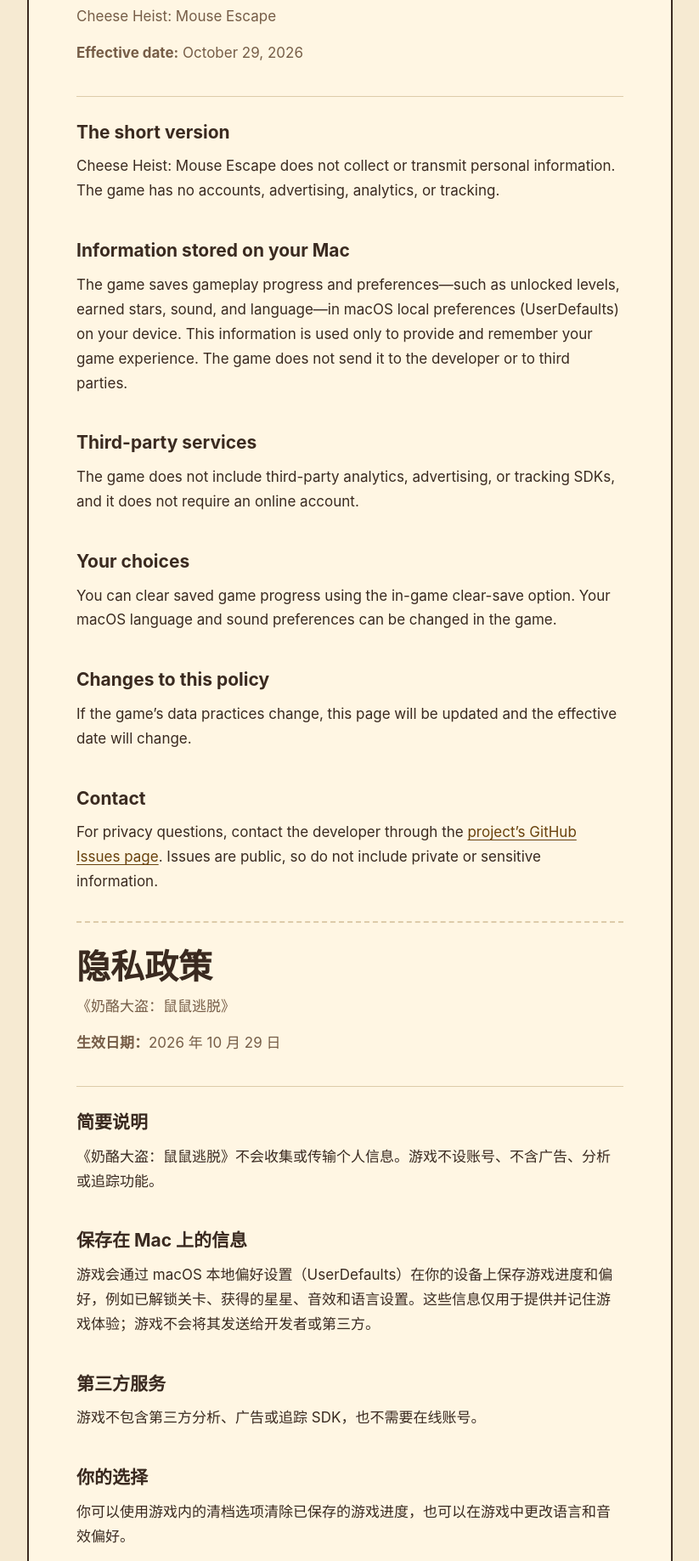
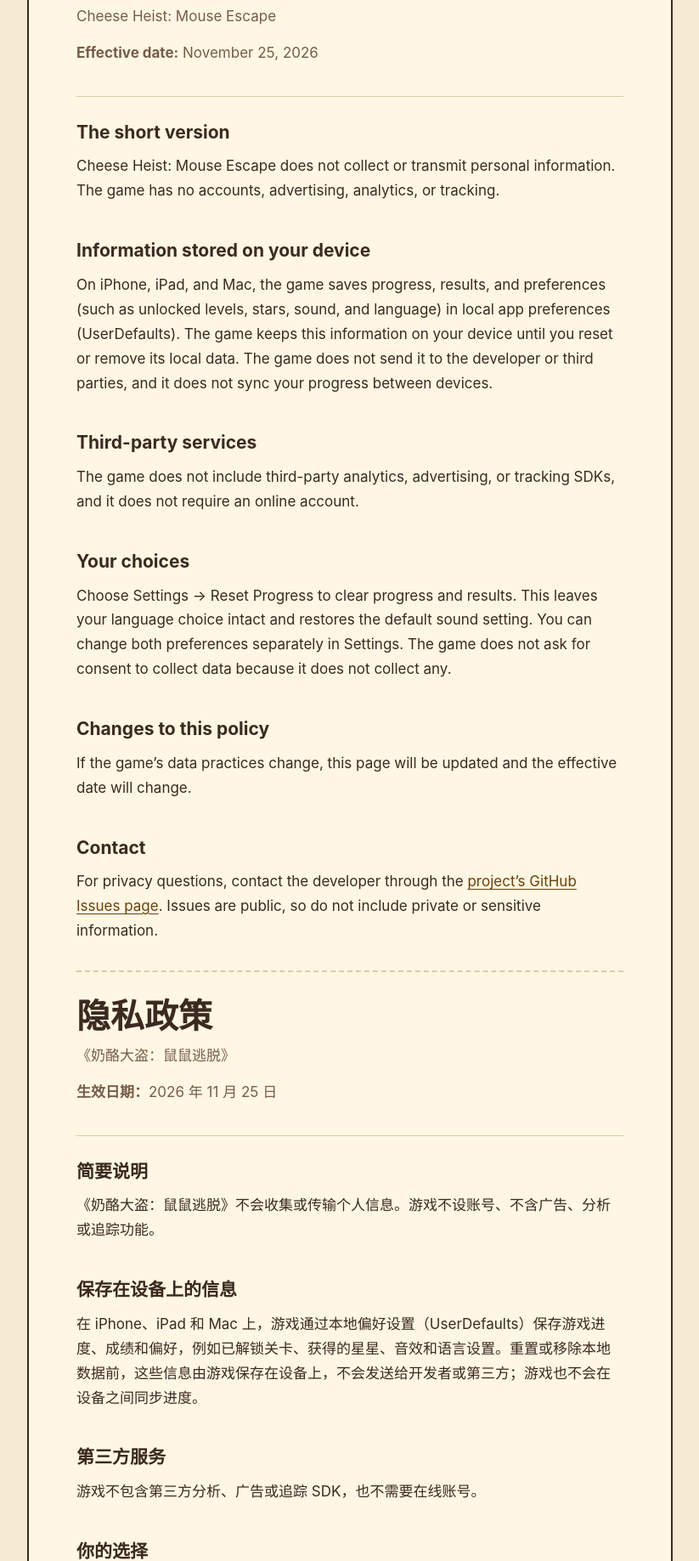
Before and after one commit to greedbell/cheese-heist-publish, a plain HTML site: page index.html in a window 1280 px wide. Shown: the part 215-2052 px from the top of the page at 85% size, without its empty margins (228-1051 px from the left). Drawn offline with Linux system fonts and the light colour scheme.

Commit message:
Cover iPhone and iPad in Cheese Heist privacy policy

```diff
--- a/index.html
+++ b/index.html
@@ -29,7 +29,7 @@
       <div class="mark" aria-hidden="true">🧀</div>
       <h1>Privacy Policy</h1>
       <p class="subtitle">Cheese Heist: Mouse Escape</p>
-      <p class="updated"><strong>Effective date:</strong> October 29, 2026</p>
+      <p class="updated"><strong>Effective date:</strong> November 25, 2026</p>
     </header>
 
     <section aria-labelledby="en-scope">
@@ -37,8 +37,8 @@
       <p>Cheese Heist: Mouse Escape does not collect or transmit personal information. The game has no accounts, advertising, analytics, or tracking.</p>
     </section>
     <section>
-      <h2>Information stored on your Mac</h2>
-      <p>The game saves gameplay progress and preferences—such as unlocked levels, earned stars, sound, and language—in macOS local preferences (UserDefaults) on your device. This information is used only to provide and remember your game experience. The game does not send it to the developer or to third parties.</p>
+      <h2>Information stored on your device</h2>
+      <p>On iPhone, iPad, and Mac, the game saves progress, results, and preferences (such as unlocked levels, stars, sound, and language) in local app preferences (UserDefaults). The game keeps this information on your device until you reset or remove its local data. The game does not send it to the developer or third parties, and it does not sync your progress between devices.</p>
     </section>
     <section>
       <h2>Third-party services</h2>
@@ -46,7 +46,7 @@
     </section>
     <section>
       <h2>Your choices</h2>
-      <p>You can clear saved game progress using the in-game clear-save option. Your macOS language and sound preferences can be changed in the game.</p>
+      <p>Choose Settings → Reset Progress to clear progress and results. This leaves your language choice intact and restores the default sound setting. You can change both preferences separately in Settings. The game does not ask for consent to collect data because it does not collect any.</p>
     </section>
     <section>
       <h2>Changes to this policy</h2>
@@ -61,15 +61,15 @@
       <header>
         <h1>隐私政策</h1>
         <p class="subtitle">《奶酪大盗：鼠鼠逃脱》</p>
-        <p class="updated"><strong>生效日期：</strong>2026 年 10 月 29 日</p>
+        <p class="updated"><strong>生效日期：</strong>2026 年 11 月 25 日</p>
       </header>
       <section>
         <h2>简要说明</h2>
         <p>《奶酪大盗：鼠鼠逃脱》不会收集或传输个人信息。游戏不设账号、不含广告、分析或追踪功能。</p>
       </section>
       <section>
-        <h2>保存在 Mac 上的信息</h2>
-        <p>游戏会通过 macOS 本地偏好设置（UserDefaults）在你的设备上保存游戏进度和偏好，例如已解锁关卡、获得的星星、音效和语言设置。这些信息仅用于提供并记住游戏体验；游戏不会将其发送给开发者或第三方。</p>
+        <h2>保存在设备上的信息</h2>
+        <p>在 iPhone、iPad 和 Mac 上，游戏通过本地偏好设置（UserDefaults）保存游戏进度、成绩和偏好，例如已解锁关卡、获得的星星、音效和语言设置。重置或移除本地数据前，这些信息由游戏保存在设备上，不会发送给开发者或第三方；游戏也不会在设备之间同步进度。</p>
       </section>
       <section>
         <h2>第三方服务</h2>
@@ -77,7 +77,7 @@
       </section>
       <section>
         <h2>你的选择</h2>
-        <p>你可以使用游戏内的清档选项清除已保存的游戏进度，也可以在游戏中更改语言和音效偏好。</p>
+        <p>在游戏中选择「设置 → 重置进度」，可清除进度和成绩。重置会保留语言选择，并恢复默认音效设置。你也可以在设置中分别调整这两项。游戏不收集数据，因此不要求授权收集。</p>
       </section>
       <section>
         <h2>政策更新</h2>
@@ -89,7 +89,7 @@
       </section>
     </div>
 
-    <footer>Cheese Heist: Mouse Escape · macOS</footer>
+    <footer>Cheese Heist: Mouse Escape · iPhone · iPad · Mac</footer>
   </main>
 </body>
 </html>
```
Also changed, not shown: 1 other file.
